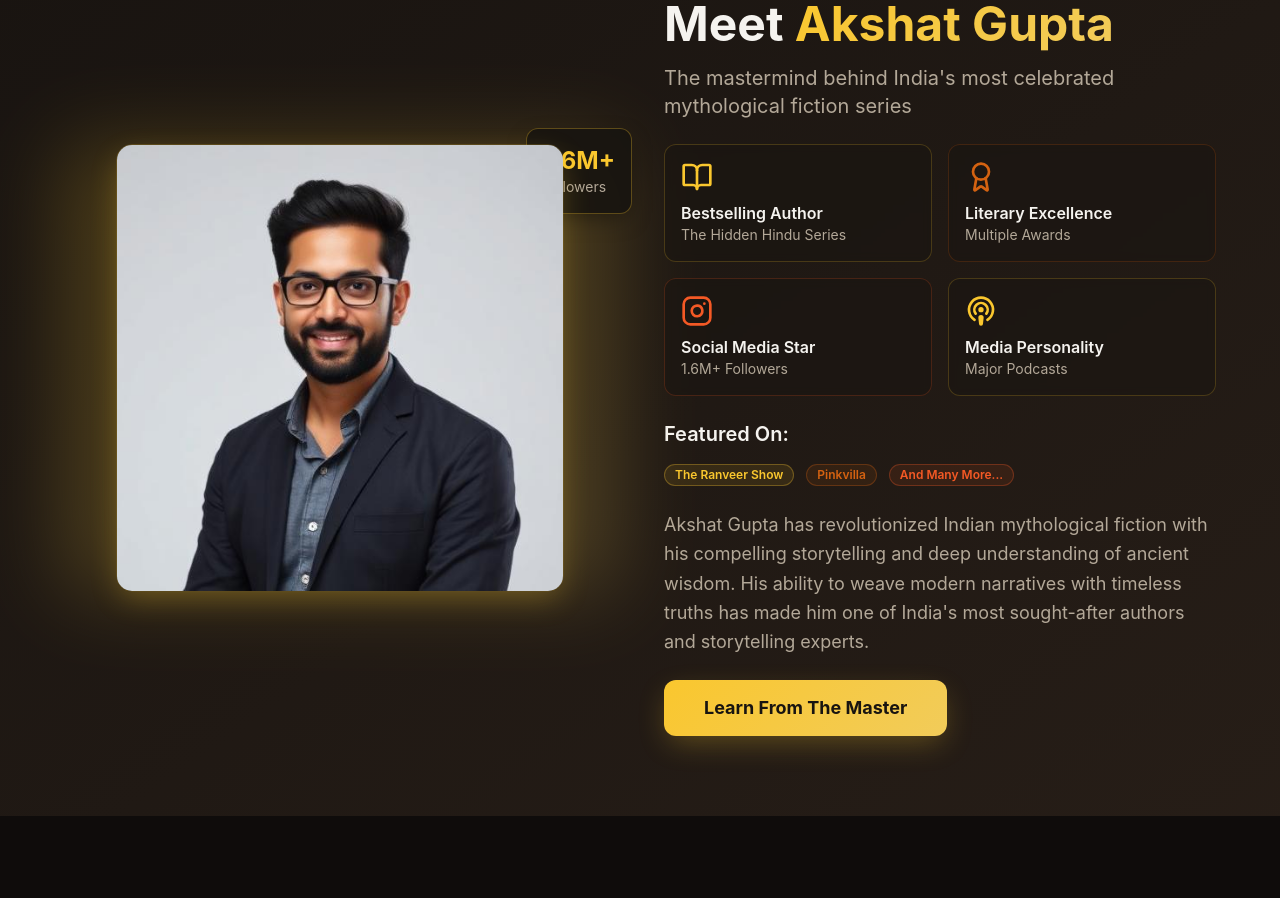
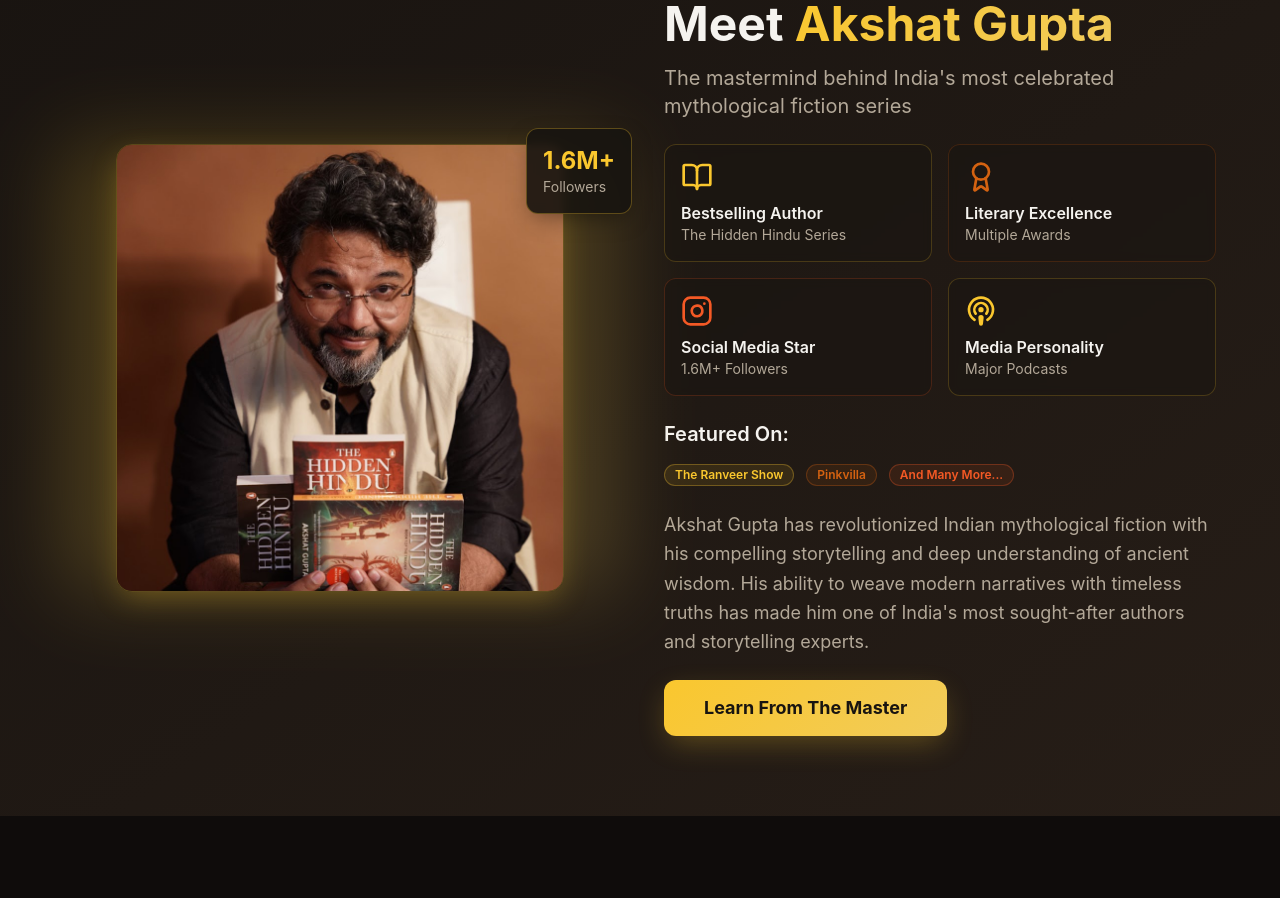
Before and after one commit to shubham-verrma/akshat-ink-launch, a React (Vite) app: page / in a window 1280 px wide. Shown: the part 880-1778 px from the top of the page. Built offline with nearby package versions, Linux system fonts and the light colour scheme; the HTML template or start-up script is replaced by a standard one.

Commit message:
Update author image

```diff
--- a/src/components/AuthorSection.tsx
+++ b/src/components/AuthorSection.tsx
@@ -13,12 +13,12 @@ const AuthorSection = () => {
             <div className="relative">
               <div className="absolute inset-0 bg-gradient-primary rounded-2xl blur-2xl opacity-20 animate-glow"></div>
               <img
-                src={authorPortrait}
-                alt="Akshat Gupta - Bestselling Author"
+                src="/lovable-uploads/b33c9521-9b70-4fe6-b4c9-ccef8dc5f3c3.png"
+                alt="Akshat Gupta - Bestselling Author holding The Hidden Hindu books"
                 className="relative z-10 w-full max-w-md mx-auto rounded-2xl shadow-golden border border-primary/20"
               />
               {/* Floating Stats */}
-              <div className="absolute -top-4 -right-4 bg-card/90 backdrop-blur-sm border border-primary/30 rounded-xl p-4 shadow-card">
+              <div className="absolute -top-4 -right-4 z-20 bg-card/90 backdrop-blur-sm border border-primary/30 rounded-xl p-4 shadow-card">
                 <div className="text-2xl font-bold text-primary">1.6M+</div>
                 <div className="text-sm text-muted-foreground">Followers</div>
               </div>
```
Also changed, not shown: public/lovable-uploads/b33c9521-9b70-4fe6-b4c9-ccef8dc5f3c3.png (added).
